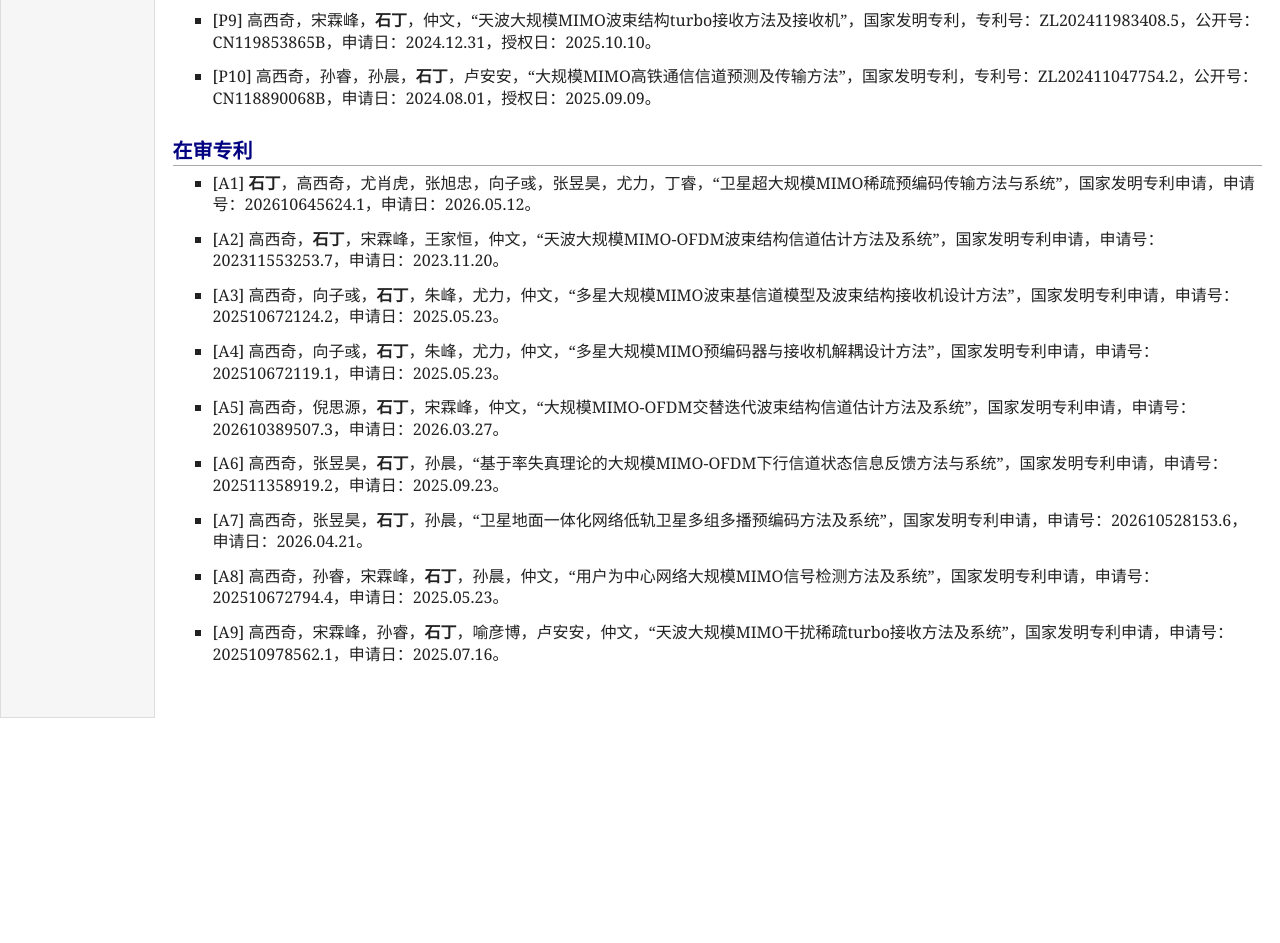
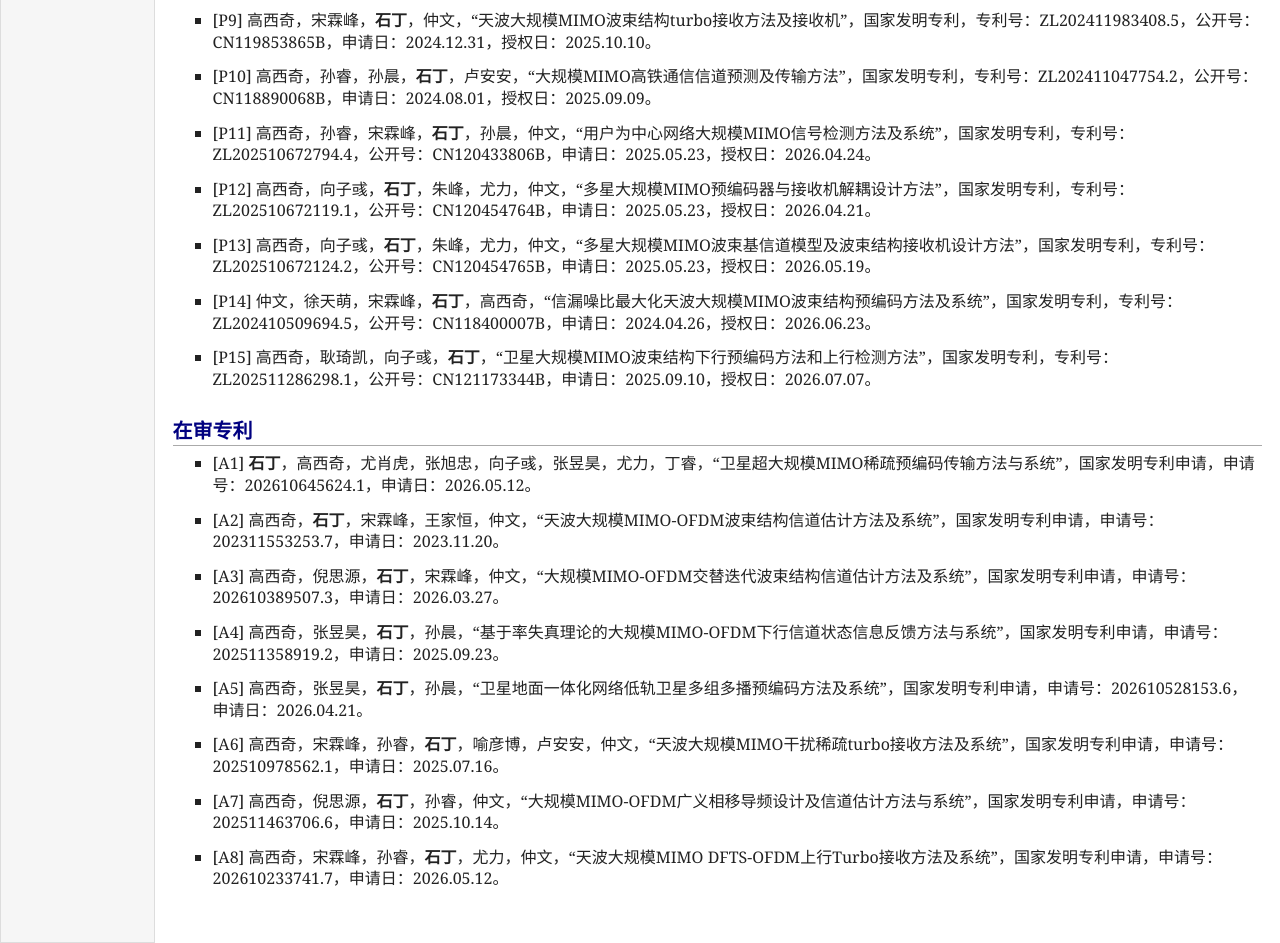
Before and after one commit to stonfur/stonfur.github.io, a plain HTML site: page patents.html in a window 1280 px wide. Shown: the part 594-1537 px from the top of the page. Before the commit the page ends 1320 px from the top, so only its background shows below. Drawn offline with Linux system fonts and the light colour scheme.

Commit message:
Sync achievements from Notion

```diff
--- a/patents.html
+++ b/patents.html
@@ -24,7 +24,7 @@
 </td>
 <td id="layout-content">
   <div id="toptitle"><h1>Patents / 专利</h1></div>
-  <p class="page-note">专利按照授权状态分类；石丁以粗体显示。成果清单共包含 10 项已授权专利和 9 项在审专利。</p>
+  <p class="page-note">专利按照授权状态分类；石丁以粗体显示。本页共列出 15 项已授权专利和 8 项在审专利。</p>
 
   <h2>已授权专利</h2>
   <ul class="patent-list bibliography">
@@ -38,19 +38,23 @@
     <li><p>[P8] 高西奇，汤金科，<strong>石丁</strong>，杨济源，尤力，赵欣慰，蒋培刚，“基于时频二维导频的大规模MIMO-OFDM信道信息获取方法”，国家发明专利，专利号：ZL202410398159.7，公开号：CN118300931B，申请日：2024.04.03，授权日：2025.10.28。</p></li>
     <li><p>[P9] 高西奇，宋霖峰，<strong>石丁</strong>，仲文，“天波大规模MIMO波束结构turbo接收方法及接收机”，国家发明专利，专利号：ZL202411983408.5，公开号：CN119853865B，申请日：2024.12.31，授权日：2025.10.10。</p></li>
     <li><p>[P10] 高西奇，孙睿，孙晨，<strong>石丁</strong>，卢安安，“大规模MIMO高铁通信信道预测及传输方法”，国家发明专利，专利号：ZL202411047754.2，公开号：CN118890068B，申请日：2024.08.01，授权日：2025.09.09。</p></li>
+    <li><p>[P11] 高西奇，孙睿，宋霖峰，<strong>石丁</strong>，孙晨，仲文，“用户为中心网络大规模MIMO信号检测方法及系统”，国家发明专利，专利号：ZL202510672794.4，公开号：CN120433806B，申请日：2025.05.23，授权日：2026.04.24。</p></li>
+    <li><p>[P12] 高西奇，向子彧，<strong>石丁</strong>，朱峰，尤力，仲文，“多星大规模MIMO预编码器与接收机解耦设计方法”，国家发明专利，专利号：ZL202510672119.1，公开号：CN120454764B，申请日：2025.05.23，授权日：2026.04.21。</p></li>
+    <li><p>[P13] 高西奇，向子彧，<strong>石丁</strong>，朱峰，尤力，仲文，“多星大规模MIMO波束基信道模型及波束结构接收机设计方法”，国家发明专利，专利号：ZL202510672124.2，公开号：CN120454765B，申请日：2025.05.23，授权日：2026.05.19。</p></li>
+    <li><p>[P14] 仲文，徐天萌，宋霖峰，<strong>石丁</strong>，高西奇，“信漏噪比最大化天波大规模MIMO波束结构预编码方法及系统”，国家发明专利，专利号：ZL202410509694.5，公开号：CN118400007B，申请日：2024.04.26，授权日：2026.06.23。</p></li>
+    <li><p>[P15] 高西奇，耿琦凯，向子彧，<strong>石丁</strong>，“卫星大规模MIMO波束结构下行预编码方法和上行检测方法”，国家发明专利，专利号：ZL202511286298.1，公开号：CN121173344B，申请日：2025.09.10，授权日：2026.07.07。</p></li>
   </ul>
 
   <h2>在审专利</h2>
   <ul class="patent-list bibliography">
     <li><p>[A1] <strong>石丁</strong>，高西奇，尤肖虎，张旭忠，向子彧，张昱昊，尤力，丁睿，“卫星超大规模MIMO稀疏预编码传输方法与系统”，国家发明专利申请，申请号：202610645624.1，申请日：2026.05.12。</p></li>
     <li><p>[A2] 高西奇，<strong>石丁</strong>，宋霖峰，王家恒，仲文，“天波大规模MIMO-OFDM波束结构信道估计方法及系统”，国家发明专利申请，申请号：202311553253.7，申请日：2023.11.20。</p></li>
-    <li><p>[A3] 高西奇，向子彧，<strong>石丁</strong>，朱峰，尤力，仲文，“多星大规模MIMO波束基信道模型及波束结构接收机设计方法”，国家发明专利申请，申请号：202510672124.2，申请日：2025.05.23。</p></li>
-    <li><p>[A4] 高西奇，向子彧，<strong>石丁</strong>，朱峰，尤力，仲文，“多星大规模MIMO预编码器与接收机解耦设计方法”，国家发明专利申请，申请号：202510672119.1，申请日：2025.05.23。</p></li>
-    <li><p>[A5] 高西奇，倪思源，<strong>石丁</strong>，宋霖峰，仲文，“大规模MIMO-OFDM交替迭代波束结构信道估计方法及系统”，国家发明专利申请，申请号：202610389507.3，申请日：2026.03.27。</p></li>
-    <li><p>[A6] 高西奇，张昱昊，<strong>石丁</strong>，孙晨，“基于率失真理论的大规模MIMO-OFDM下行信道状态信息反馈方法与系统”，国家发明专利申请，申请号：202511358919.2，申请日：2025.09.23。</p></li>
-    <li><p>[A7] 高西奇，张昱昊，<strong>石丁</strong>，孙晨，“卫星地面一体化网络低轨卫星多组多播预编码方法及系统”，国家发明专利申请，申请号：202610528153.6，申请日：2026.04.21。</p></li>
-    <li><p>[A8] 高西奇，孙睿，宋霖峰，<strong>石丁</strong>，孙晨，仲文，“用户为中心网络大规模MIMO信号检测方法及系统”，国家发明专利申请，申请号：202510672794.4，申请日：2025.05.23。</p></li>
-    <li><p>[A9] 高西奇，宋霖峰，孙睿，<strong>石丁</strong>，喻彦博，卢安安，仲文，“天波大规模MIMO干扰稀疏turbo接收方法及系统”，国家发明专利申请，申请号：202510978562.1，申请日：2025.07.16。</p></li>
+    <li><p>[A3] 高西奇，倪思源，<strong>石丁</strong>，宋霖峰，仲文，“大规模MIMO-OFDM交替迭代波束结构信道估计方法及系统”，国家发明专利申请，申请号：202610389507.3，申请日：2026.03.27。</p></li>
+    <li><p>[A4] 高西奇，张昱昊，<strong>石丁</strong>，孙晨，“基于率失真理论的大规模MIMO-OFDM下行信道状态信息反馈方法与系统”，国家发明专利申请，申请号：202511358919.2，申请日：2025.09.23。</p></li>
+    <li><p>[A5] 高西奇，张昱昊，<strong>石丁</strong>，孙晨，“卫星地面一体化网络低轨卫星多组多播预编码方法及系统”，国家发明专利申请，申请号：202610528153.6，申请日：2026.04.21。</p></li>
+    <li><p>[A6] 高西奇，宋霖峰，孙睿，<strong>石丁</strong>，喻彦博，卢安安，仲文，“天波大规模MIMO干扰稀疏turbo接收方法及系统”，国家发明专利申请，申请号：202510978562.1，申请日：2025.07.16。</p></li>
+    <li><p>[A7] 高西奇，倪思源，<strong>石丁</strong>，孙睿，仲文，“大规模MIMO-OFDM广义相移导频设计及信道估计方法与系统”，国家发明专利申请，申请号：202511463706.6，申请日：2025.10.14。</p></li>
+    <li><p>[A8] 高西奇，宋霖峰，孙睿，<strong>石丁</strong>，尤力，仲文，“天波大规模MIMO DFTS-OFDM上行Turbo接收方法及系统”，国家发明专利申请，申请号：202610233741.7，申请日：2026.05.12。</p></li>
   </ul>
 </td>
 </tr>
```
Also changed, not shown: projects.html (+1 -1 lines), publications.html (+2 -2 lines), 1 other file.
